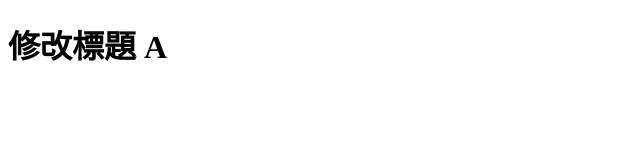
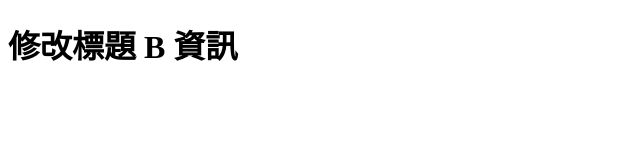
Before and after one commit to zitonbar/git1016, a plain HTML site: page index.html in a window 1280 px wide. Shown: the whole page, without its empty margins (0-640 px from the left). Drawn offline with Linux system fonts and the light colour scheme.

Commit message:
修改 h1 文字，增加 B 資訊

```diff
--- a/index.html
+++ b/index.html
@@ -8,7 +8,7 @@
 </head>
 
 <body>
-  <h1>修改標題 A</h1>
+  <h1>修改標題 B 資訊</h1>
 </body>
 
 </html>
```
